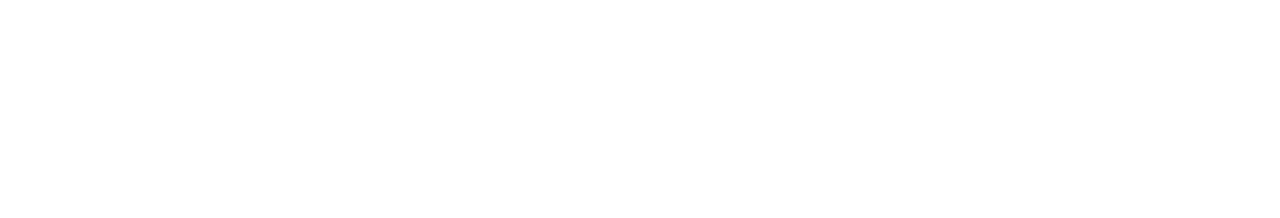
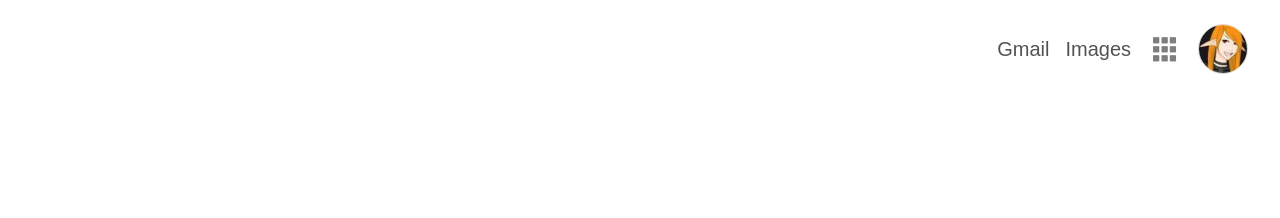
Before and after one commit to katruya/google-homepage, a plain HTML site: page index.html in a window 1280 px wide. Shown: the top 218 px of the page. Drawn offline with Linux system fonts and the light colour scheme.

Commit message:
Finished top bar - close enough for starting

```diff
--- a/index.html
+++ b/index.html
@@ -11,6 +11,30 @@
 </head>
 
 <body>
+    <header>
+        <nav id="navbar">
+            <a href="#" class="nav-link">Gmail</a>
+            <a href="#" class="nav-link">Images</a>
+            <button id="gapps-btn">
+                <div class="row">
+                    <span><i class="fa fa-square" aria-hidden="true"></i></span>
+                    <span><i class="fa fa-square" aria-hidden="true"></i></span>
+                    <span><i class="fa fa-square" aria-hidden="true"></i></span>
+                </div>
+                <div class="row">
+                    <span><i class="fa fa-square" aria-hidden="true"></i></span>
+                    <span><i class="fa fa-square" aria-hidden="true"></i></span>
+                    <span><i class="fa fa-square" aria-hidden="true"></i></span>
+                </div>
+                <div class="row">
+                    <span><i class="fa fa-square" aria-hidden="true"></i></span>
+                    <span><i class="fa fa-square" aria-hidden="true"></i></span>
+                    <span><i class="fa fa-square" aria-hidden="true"></i></span>
+                </div>
+            </button>
+            <img id="avatar" src="kat.jpeg" alt="Kat's Profile Image">
+        </nav>
+    </header>
     <main>
         <div id="logo">
             <img src="https://www.google.com/images/branding/googlelogo/1x/googlelogo_color_272x92dp.png"
--- a/style.css
+++ b/style.css
@@ -8,6 +8,49 @@ body {
 
 a {
   text-decoration: none;
+  color: rgba(0, 0, 0, 0.75);
+}
+
+#navbar {
+    display: flex;
+    justify-content: flex-end;
+    margin-top: 1.5rem;
+    font-size: 1.25rem;
+    width: auto;
+    line-height: 2.5;
+}
+
+#avatar {
+    height: 48px;
+    width: 48px;
+    border: 1px solid rgb(222, 216, 216);
+    border-radius: 50%;
+    margin-right: 1.5rem;
+}
+
+#avatar:hover {
+    border: 5px solid rgba(133, 133, 133, 0.27);
+}
+
+.nav-link {
+    margin-right: 1rem;
+    opacity: 0.9;
+}
+
+.nav-link:hover {
+    text-decoration: underline;
+}
+
+#gapps-btn {
+    border: none;
+    background: transparent;
+    opacity: 0.5;
+    margin-right: 1rem;
+    font-size: 0.45rem;
+}
+
+#gapps-btn:hover {
+    opacity: 1;
 }
 
 #logo {
```
Also changed, not shown: kat.jpeg (added).
